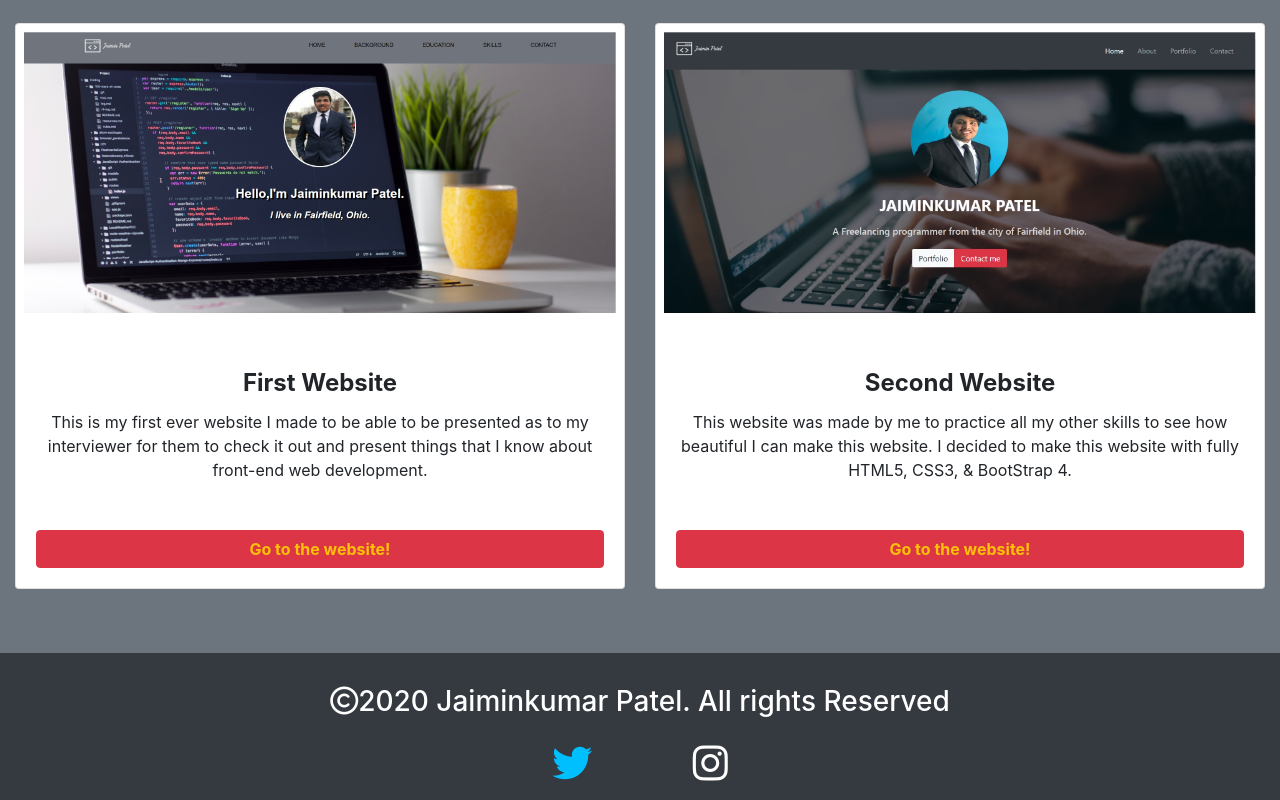
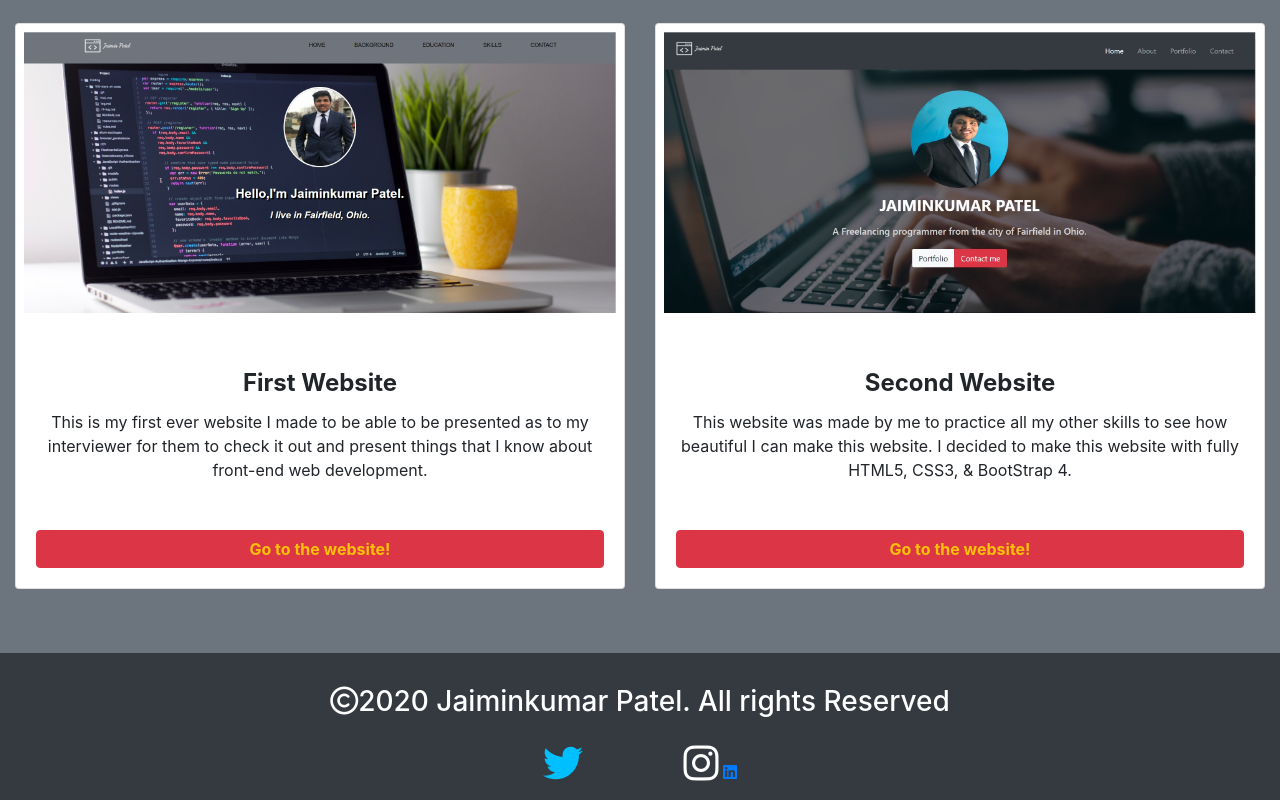
Before and after one commit to Jaimin1732/new-portfolio, a plain HTML site: page index.html in a window 1280 px wide. Shown: the part 1523-2323 px from the top of the page. Drawn offline with nearby package versions, Linux system fonts and the light colour scheme.

Commit message:
added linkedin as social platform

```diff
--- a/index.html
+++ b/index.html
@@ -138,8 +138,9 @@
     <!-- Footer -->
           <div class="container-fluid mt-5 bg-dark text-center py-3 text-white">
           <h3 class="pt-3 pb-3"><i class="far fa-copyright"></i>2020 Jaiminkumar Patel. All rights Reserved</h3>
-          <a href="#"><i class="fab fa-twitter mr-5"></i></a>
-          <a href="#"><i class="fab fa-instagram ml-5"></i></a>
+          <a href="https://twitter.com/GamerJaimin"><i class="fab fa-twitter mr-5"></i></a>
+          <a href="https://www.instagram.com/jaimin_1732/"><i class="fab fa-instagram ml-5"></i></a>
+          <a href="https://www.linkedin.com/in/jaiminkumar-patel-5706681a9/"><i class="fab fa-linkedin"></i></a>
       </div>
 
 
```
